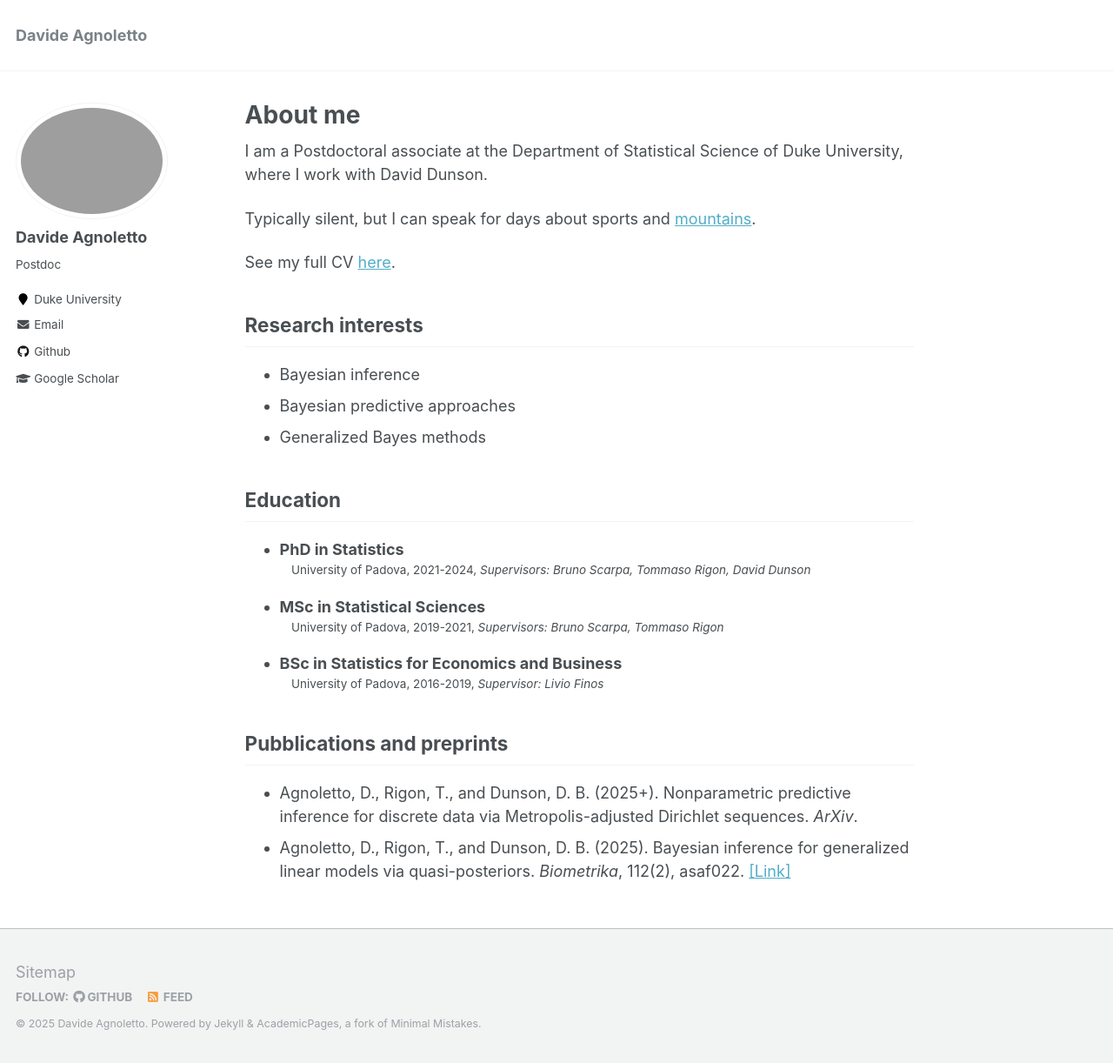
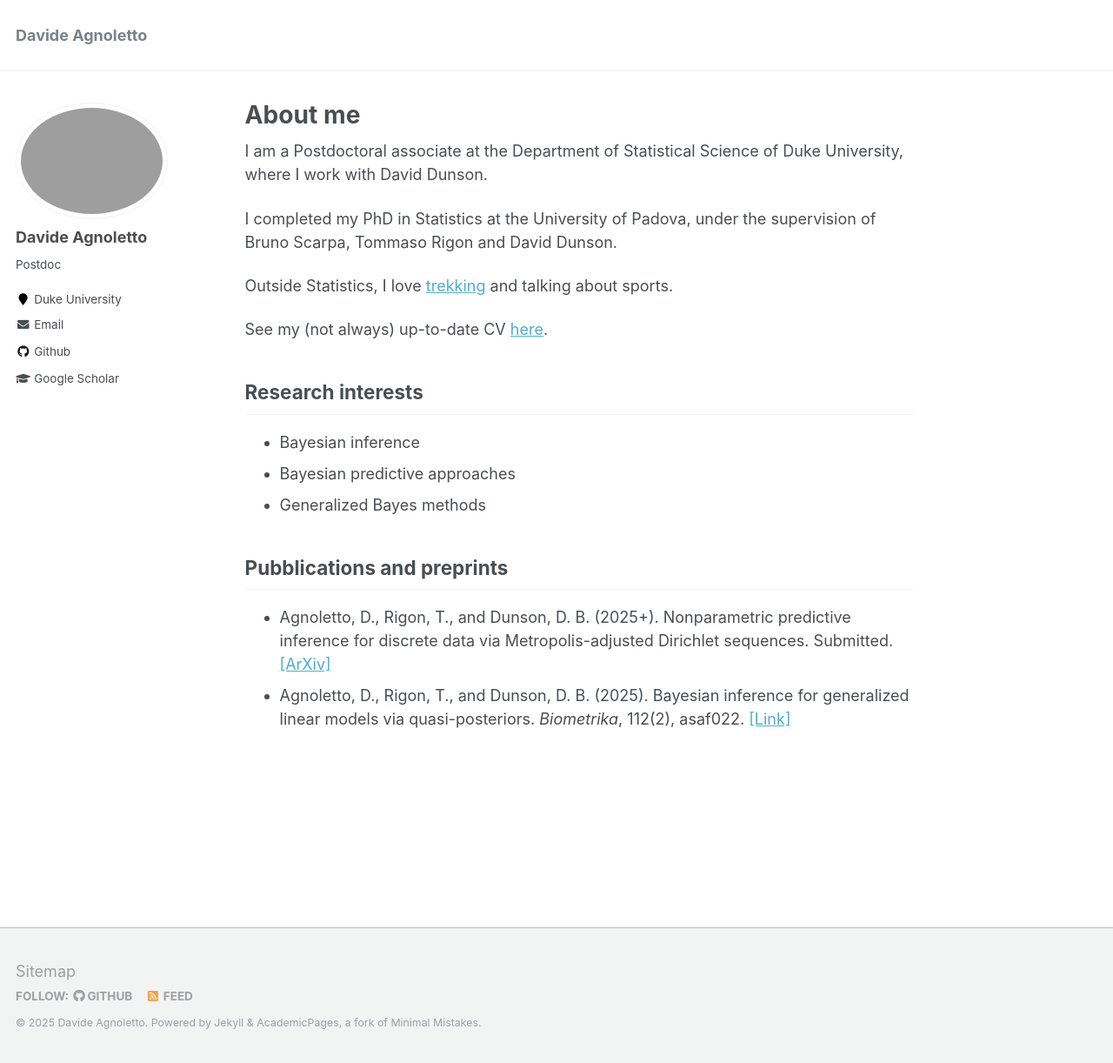
Before and after one commit to davideagno/davideagno.github.io, a Jekyll site: the page built from _pages/about.md, in a window 1280 px wide and 1222 px high. Shown: the whole window at 87% size. Built offline with Jekyll 4.4.1, drawn with Linux system fonts in a browser that asks for light colours.

Commit message:
Update about.md

```diff
--- a/_pages/about.md
+++ b/_pages/about.md
@@ -10,9 +10,11 @@ redirect_from:
 
 I am a Postdoctoral associate at the Department of Statistical Science of Duke University, where I work with David Dunson.
 
-Typically silent, but I can speak for days about sports and [mountains](https://maphub.net/davide_agnoletto/escursioni).
+I completed my PhD in Statistics at the University of Padova, under the supervision of Bruno Scarpa, Tommaso Rigon and David Dunson.
 
-See my full CV [here](/files/CURRICULUM.pdf).
+Outside Statistics, I love [trekking](https://maphub.net/davide_agnoletto/escursioni) and talking about sports.
+
+See my (not always) up-to-date CV [here](/files/CURRICULUM.pdf).
 
 
 Research interests
@@ -22,17 +24,7 @@ Research interests
 * Generalized Bayes methods
 
 
-Education
---
-* PhD in Statistics
-  :   University of Padova, 2021-2024, *Supervisors: Bruno Scarpa, Tommaso Rigon, David Dunson*<br />
-* MSc in Statistical Sciences<br />
-  :   University of Padova, 2019-2021, *Supervisors: Bruno Scarpa, Tommaso Rigon*<br />
-* BSc in Statistics for Economics and Business<br />
-  :   University of Padova, 2016-2019, *Supervisor: Livio Finos*<br />
-
-
 Pubblications and preprints
 --
-* Agnoletto, D., Rigon, T., and Dunson, D. B. (2025+). Nonparametric predictive inference for discrete data via Metropolis-adjusted Dirichlet sequences. *ArXiv*.<br />
+* Agnoletto, D., Rigon, T., and Dunson, D. B. (2025+). Nonparametric predictive inference for discrete data via Metropolis-adjusted Dirichlet sequences. Submitted. [\[ArXiv\]](https://arxiv.org/abs/2507.08629)<br />
 * Agnoletto, D., Rigon, T., and Dunson, D. B. (2025). Bayesian inference for generalized linear models via quasi-posteriors. *Biometrika*, 112(2), asaf022. [\[Link\]](https://academic.oup.com/biomet/article-abstract/112/2/asaf022/8098046)<br />
```
